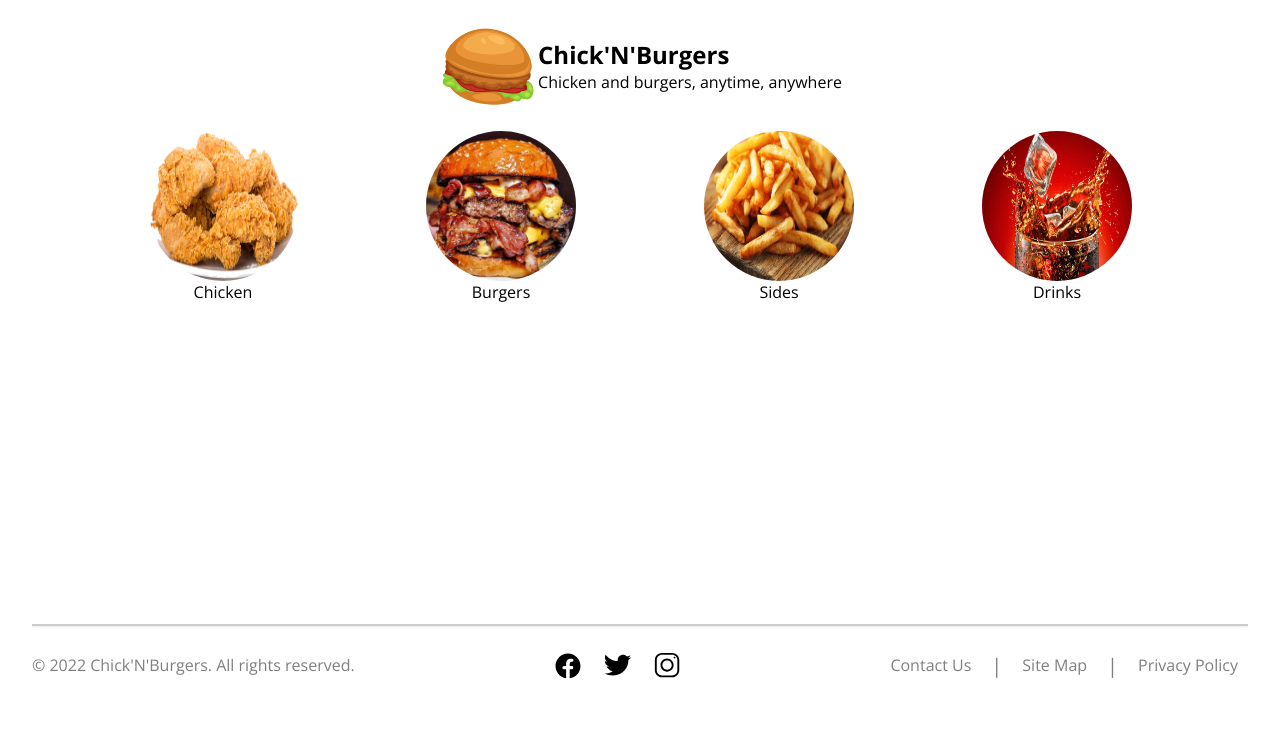
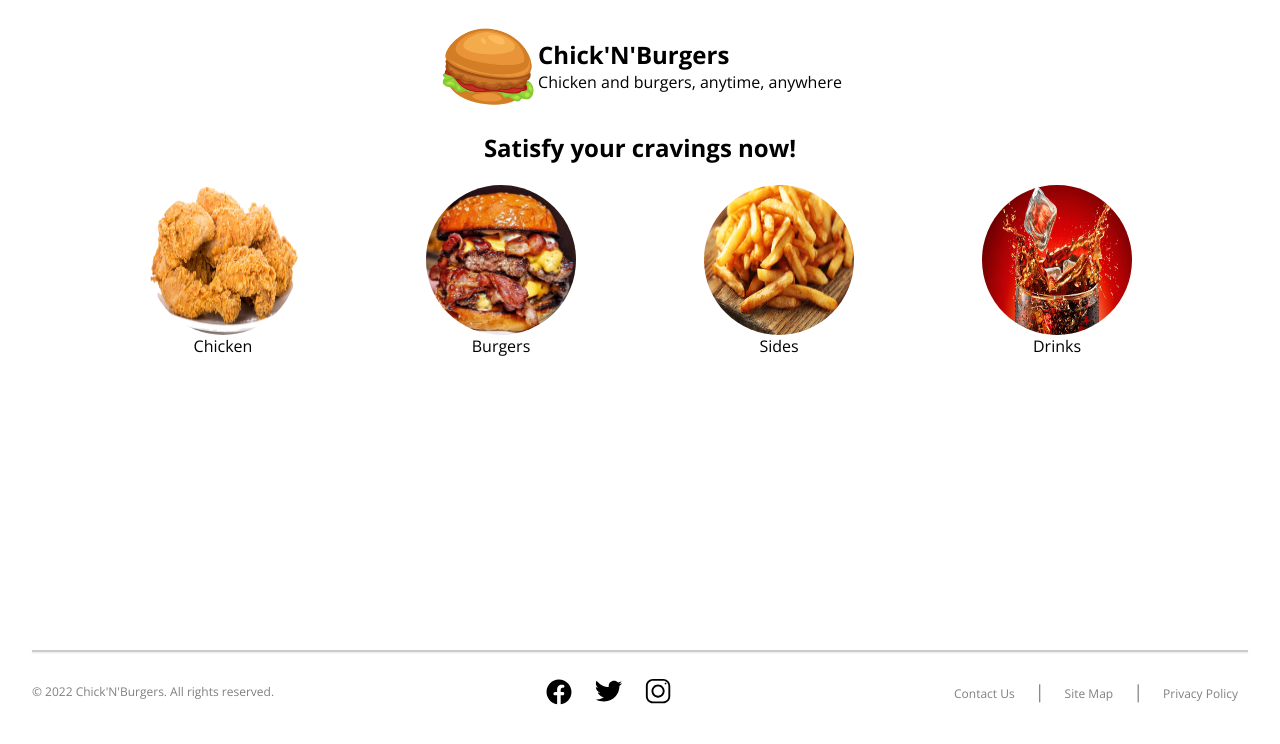
Before and after one commit to flcsn/chick-n-burger-landing-page, a React (Create React App) app: page / in a window 1280 px wide. Shown: the top 744 px of the page. Built offline with nearby package versions, Linux system fonts and the light colour scheme.

Commit message:
changed some font sizes and added hover effect to order buttons

```diff
--- a/src/components/header.js
+++ b/src/components/header.js
@@ -6,6 +6,7 @@ const Header = ({ setSelectedFoodCategory }) => {
   return (
     <div className='header'>
       <HeaderLogoAndText />
+      <h2>Satisfy your cravings now!</h2>
       <HeaderMenuList setSelectedFoodCategory={setSelectedFoodCategory} />
     </div>
   )
--- a/src/index.css
+++ b/src/index.css
@@ -37,11 +37,17 @@ button {
 /* Header */
 
 .header {
+  height: 350px;
   padding: 20px;
   width: 100%;
 }
 
 .header > div {
+  margin-bottom: 20px;
+}
+
+.header > h2 {
+  text-align: center;
   margin-bottom: 20px;
 }
 
@@ -52,6 +58,7 @@ button {
   display: flex;
   align-items: center;
   justify-content: center;
+  background-color: ;
 }
 
 .header-logo {
@@ -111,7 +118,7 @@ button {
   display: flex;
   flex-direction: column;
   align-items: center;
-  border: 3px solid orange;
+  border: 3px solid #FFA500;
   border-radius: 25px;
   max-width: 250px;
   margin: 10px;
@@ -151,10 +158,15 @@ button {
 
 .order-food-btn-container {
   padding: 5px 10px;
-  background-color: orange;
+  background-color: #FFD700;
   text-align: center;
   border-radius: 5px;
   width: 80%
+}
+
+.order-food-btn-container:hover {
+  cursor: pointer;
+  background-color: rgba(255, 200, 0, 1);
 }
 
 .order-food-btn {
@@ -217,6 +229,10 @@ button {
   order: 0;
 }
 
+.footer-trademark p {
+  font-size: 12px;
+}
+
 .footer-links {
   display: flex;
   order: 2;
@@ -229,6 +245,7 @@ button {
 
 .footer-links a {
   color: rgba(0, 0, 0, 0.5);
+  font-size: 12px;
 }
 
 .footer-links a:hover {
@@ -238,5 +255,5 @@ button {
 }
 
 .footer-divider {
-  font-size: 20px;
+  font-size: 18px;
 }
```
